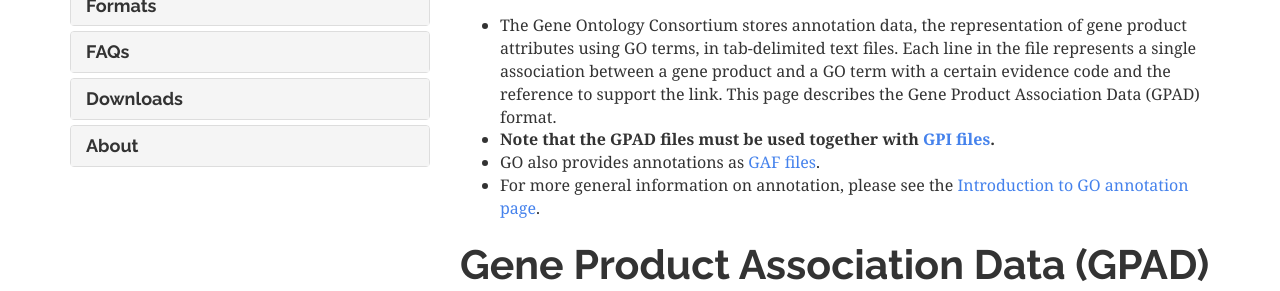
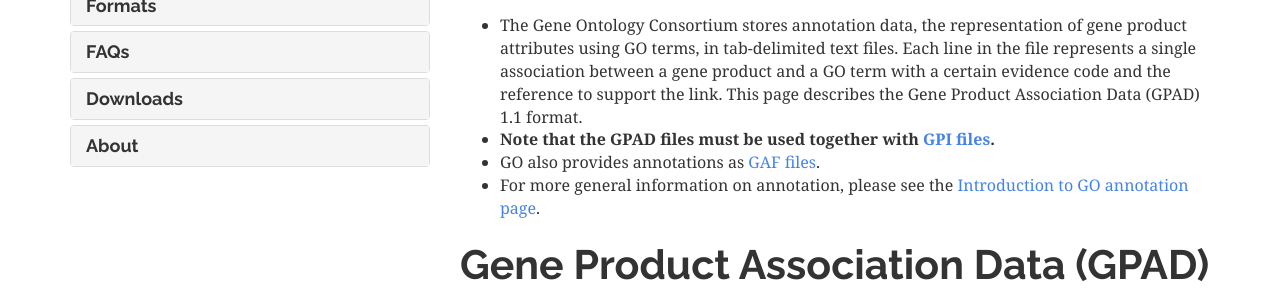
Before and after one commit to geneontology/geneontology.github.io, a Jekyll site: the page built from _docs/gene-product-association-data-gpad-format.md, in a window 1280 px wide and 900 px high. Shown: the part 196-487 px from the top of the window. Built offline with Jekyll 4.4.1, drawn with Linux system fonts in a browser that asks for light colours; nearby versions of some CDN libraries.

Commit message:
Update gene-product-association-data-gpad-format.md

```diff
--- a/_docs/gene-product-association-data-gpad-format.md
+++ b/_docs/gene-product-association-data-gpad-format.md
@@ -11,7 +11,7 @@
 CBS is not DTU, link to DTU (http://www.bioinformatics.dtu.dk/) doesn't seem to be helpful.-->
 
 # Gene Product Association Data (GPAD) files
-+ The Gene Ontology Consortium stores annotation data, the representation of gene product attributes using GO terms, in tab-delimited text files. Each line in the file represents a single association between a gene product and a GO term with a certain evidence code and the reference to support the link. This page describes the Gene Product Association Data (GPAD) format.
++ The Gene Ontology Consortium stores annotation data, the representation of gene product attributes using GO terms, in tab-delimited text files. Each line in the file represents a single association between a gene product and a GO term with a certain evidence code and the reference to support the link. This page describes the Gene Product Association Data (GPAD) 1.1 format.
 + **Note that the GPAD files must be used together with [GPI files](/docs/gene-product-information-gpi-format/).**
 + GO also provides annotations as [GAF files](/docs/go-annotation-file-gaf-format-21/).
 + For more general information on annotation, please see the [Introduction to GO annotation page](/docs/go-annotations/).
```
